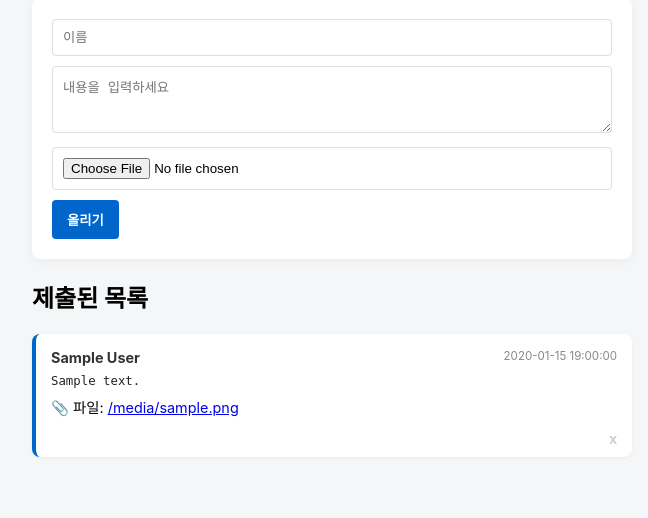
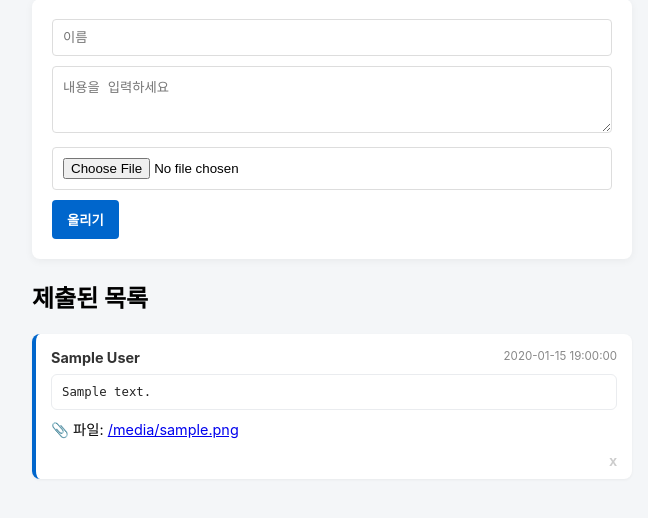
Before and after one commit to seungulx/assignment-board, a Flask app: page / in a window 1280 px wide. Shown: the part 150-668 px from the top of the page, without its empty margins (308-956 px from the left). Run offline with Flask 3, Linux system fonts and the light colour scheme; tables that the repository leaves empty hold one stand-in row (values such as "Sample post"); a database or web service that is not in the repository returns one stand-in record (values such as "Sample title"); some libraries are stand-ins or nearby versions.

Commit message:
Update index.html

```diff
--- a/templates/index.html
+++ b/templates/index.html
@@ -13,28 +13,32 @@
         .post-header { display: flex; justify-content: space-between; margin-bottom: 8px; font-size: 0.9em; color: #555; }
         .post-author { font-weight: bold; color: #333; }
 
-        /* 박스 없이 순수 텍스트 형태, 7줄(7 * 1.5em) 넘어가면 숨김 및 말줄임 */
+        /* 투명 테두리 박스 스타일 및 7줄 초과 시 숨김 처리 */
         .post-content {
             white-space: pre-wrap;
             word-break: break-all;
             font-family: monospace;
             font-size: 0.95em;
             color: #222;
-            margin-bottom: 5px;
+            margin-bottom: 8px;
+            padding: 10px;
+            border: 1px solid #eaecef; /* 은은한 투명 테두리 */
+            border-radius: 6px;
+            background: transparent; /* 배경은 투명 */
 
             display: -webkit-box;
-            -webkit-line-clamp: 7; /* 7줄까지만 표시 */
+            -webkit-line-clamp: 7; /* 7줄 넘어가면 숨김 */
             -webkit-box-orient: vertical;
             overflow: hidden;
             text-overflow: ellipsis;
         }
 
-        /* 펼쳐졌을 때 줄 수 제한 해제 */
+        /* 펼쳐졌을 때 */
         .post-content.expanded {
             -webkit-line-clamp: unset;
         }
 
-        /* 자세히 보기 / 접기 버튼 (기본은 숨김, CSS로 제어) */
+        /* 자세히 보기 / 접기 버튼 (기본 숨김) */
         .toggle-btn {
             background: none;
             border: none;
@@ -44,7 +48,7 @@
             font-size: 0.85em;
             font-weight: bold;
             margin-bottom: 8px;
-            display: none; /* 자바스크립트로 7줄 이상일 때만 켜줌 */
+            display: none;
         }
         .toggle-btn:hover { text-decoration: underline; }
 
@@ -86,7 +90,7 @@
                 <span style="font-size: 0.8em; color: #888;">{{ post.time }}</span>
             </div>
 
-            <!-- 게시글 내용 -->
+            <!-- 게시글 내용 (투명 테두리 박스) -->
             <div class="post-content" id="content-{{ post.id }}">{{ post.content }}</div>
 
             <!-- 자세히 보기 / 접기 버튼 -->
@@ -110,13 +114,12 @@
     {% endfor %}
 
     <script>
-        // 페이지 로드 시 7줄을 넘어가는 글(말줄임이 발생한 글)에만 버튼을 표시
+        // 7줄을 넘어가는 글에만 버튼을 동적으로 표시
         window.addEventListener('DOMContentLoaded', () => {
             {% for post in posts %}
                 const el = document.getElementById('content-{{ post.id }}');
                 const btn = document.getElementById('btn-{{ post.id }}');
                 if (el && btn) {
-                    // 실제 콘텐츠 높이가 제한 높이보다 크면 7줄을 넘긴 것으로 판단
                     if (el.scrollHeight > el.clientHeight) {
                         btn.style.display = 'inline-block';
                     }
```
